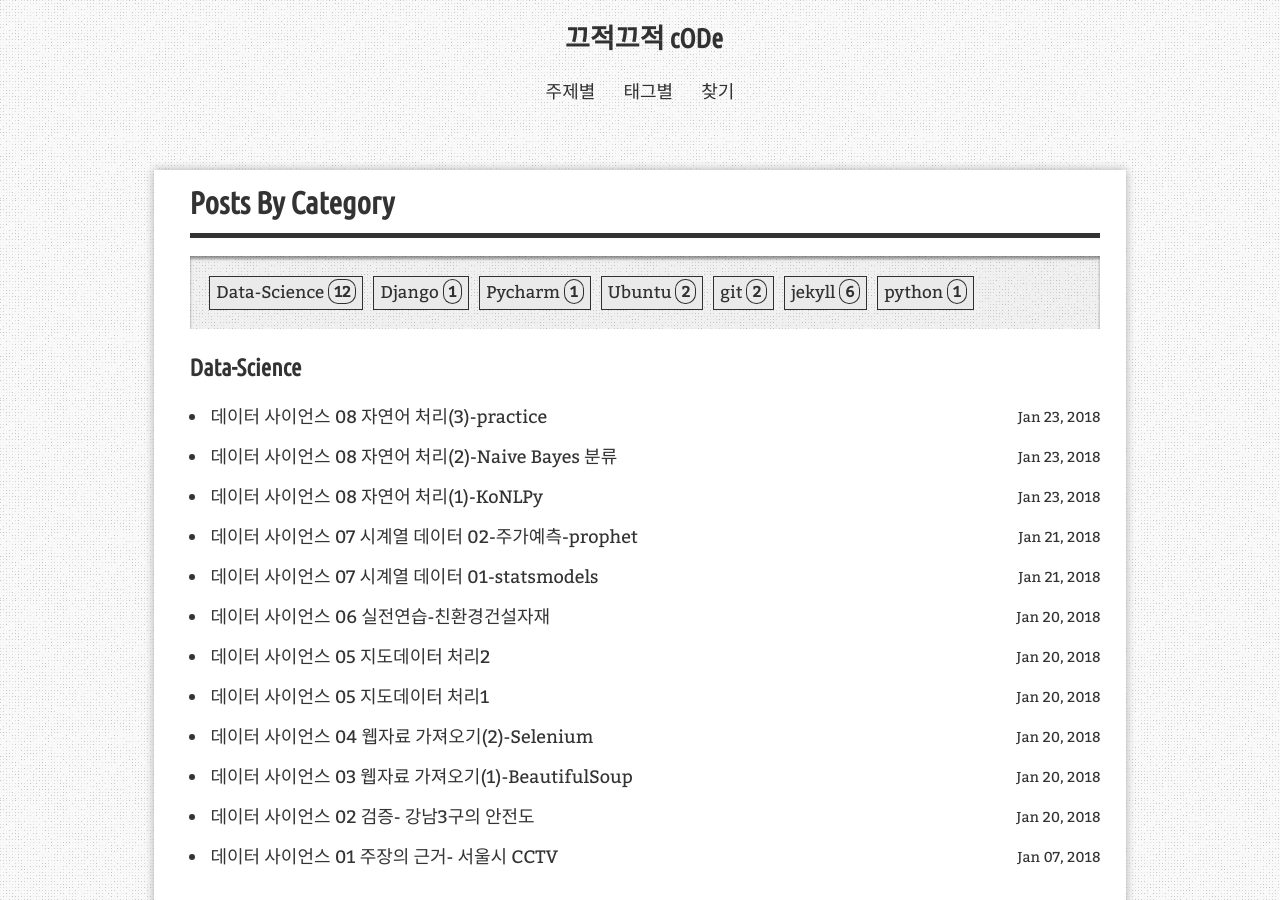
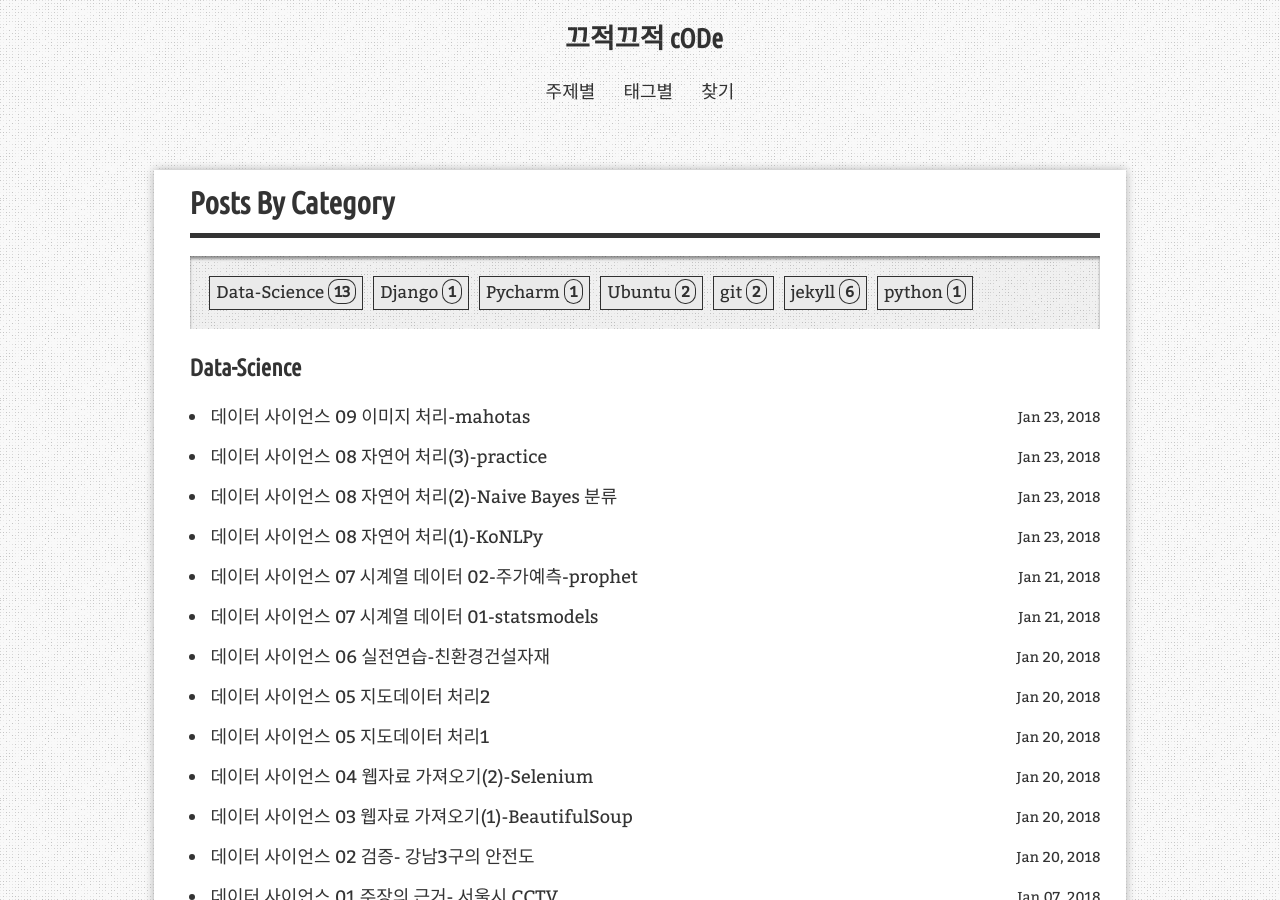
Before and after one commit to ehfgk78/ehfgk78.github.io, a Jekyll site: the page built from blog/categories/index.html, in a window 1280 px wide and 900 px high. Built offline with Jekyll 4.4.1, drawn with Linux system fonts in a browser that asks for light colours; nearby versions of some CDN libraries; comment, search, counter and statistics services are not loaded; part of the change alters nothing that is shown.

Commit message:
posting ImageProcessing

````diff
--- a/_posts/데이터 사이언스 09 이미지 데이터 처리.md
+++ b/_posts/2018-01-24-DataScience09ImageProcessing.md
@@ -1,3 +1,15 @@
+---
+layout: post
+title:  "데이터 사이언스 09 이미지 처리-mahotas"
+date:   2018-01-24 00:20 +0900
+categories: [Data-Science]
+tags: [Data-Science, mahotas, scikit-learn ]
+---
+
+* Kramdown table of contents
+{:toc .toc}
+
+
 
 # 1. 참조
 
@@ -42,9 +54,7 @@ plt.imshow(image_raw)
 plt.show()
 ```
 
-
-![png](output_3_0.png)
-
+![png]({{ site.url }}/data/dataScience/09/output_3_0.png)
 
 
 ```python
@@ -59,9 +69,7 @@ plt.gray()
 plt.show()
 ```
 
-
-![png](output_5_0.png)
-
+![png]({{ site.url }}/data/dataScience/09/output_5_0.png)
 
 
 ```python
@@ -79,8 +87,7 @@ plt.imshow( image_grey>thresholding )
 plt.show()
 ```
 
-
-![png](output_7_0.png)
+![png]({{ site.url }}/data/dataScience/09/output_7_0.png)
 
 
 ## 2) 블러링
@@ -103,9 +110,7 @@ plt.imshow(im16)
 plt.show()
 ```
 
-
-![png](output_10_0.png)
-
+![png]({{ site.url }}/data/dataScience/09/output_10_0.png)
 
 
 ```python
@@ -114,8 +119,7 @@ plt.imshow( im16>thresholding )
 plt.show()
 ```
 
-
-![png](output_11_0.png)
+![png]({{ site.url }}/data/dataScience/09/output_11_0.png)
 
 
 # 4. 초점 맞추기
@@ -132,8 +136,7 @@ plt.imshow(lena_raw)
 plt.show()
 ```
 
-
-![png](output_14_0.png)
+![png]({{ site.url }}/data/dataScience/09/output_14_0.png)
 
 
 
@@ -199,9 +202,7 @@ plt.plot( r[0] )
 plt.show()
 ```
 
-
-![png](output_18_0.png)
-
+![png]({{ site.url }}/data/dataScience/09/output_18_0.png)
 
 
 ```python
@@ -209,8 +210,7 @@ plt.plot( r12[0] )
 plt.show()
 ```
 
-
-![png](output_19_0.png)
+![png]({{ site.url }}/data/dataScience/09/output_19_0.png)
 
 
 
@@ -268,8 +268,7 @@ plt.imshow(ringed)
 plt.show()
 ```
 
-
-![png](output_24_0.png)
+![png]({{ site.url }}/data/dataScience/09/output_24_0.png)
 
 
 
@@ -279,9 +278,7 @@ plt.imshow( im12 )
 plt.show()
 ```
 
-
-![png](output_25_0.png)
-
+![png]({{ site.url }}/data/dataScience/09/output_25_0.png)
 
 
 ```python
@@ -293,8 +290,7 @@ plt.show()
 ```
 
 
-![png](output_26_0.png)
-
+![png]({{ site.url }}/data/dataScience/09/output_26_0.png)
 
 
 ```python
@@ -305,8 +301,8 @@ plt.imshow(ringed)
 plt.show()
 ```
 
+![png]({{ site.url }}/data/dataScience/09/output_27_0.png)
 
-![png](output_27_0.png)
 
 
 # 5. 이미지 분류
@@ -588,16 +584,14 @@ plotImages(0)
 ```
 
 
-![png](output_52_0.png)
-
+![png]({{ site.url }}/data/dataScience/09/output_52_0.png)
 
 
 ```python
 plotImages(1)
 ```
 
-
-![png](output_53_0.png)
+![png]({{ site.url }}/data/dataScience/09/output_53_0.png)
 
 
 
@@ -605,23 +599,18 @@ plotImages(1)
 plotImages(11)
 ```
 
-
-![png](output_54_0.png)
-
+![png]({{ site.url }}/data/dataScience/09/output_54_0.png)
 
 
 ```python
 plotImages(31)
 ```
 
-
-![png](output_55_0.png)
-
+![png]({{ site.url }}/data/dataScience/09/output_55_0.png)
 
 
 ```python
 plotImages(61)
 ```
 
-
-![png](output_56_0.png)
+![png]({{ site.url }}/data/dataScience/09/output_56_0.png)
````
Also changed, not shown: data/dataScience/09/output_10_0.png (added), data/dataScience/09/output_11_0.png (added), data/dataScience/09/output_14_0.png (added), data/dataScience/09/output_18_0.png (added), data/dataScience/09/output_19_0.png (added), data/dataScience/09/output_24_0.png (added), data/dataScience/09/output_25_0.png (added), data/dataScience/09/output_26_0.png (added), data/dataScience/09/output_27_0.png (added), data/dataScience/09/output_3_0.png (added), data/dataScience/09/output_52_0.png (added), data/dataScience/09/output_53_0.png (added), data/dataScience/09/output_54_0.png (added), data/dataScience/09/output_55_0.png (added), 3 more files.
